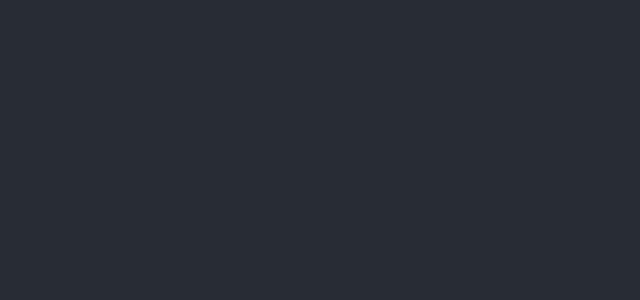
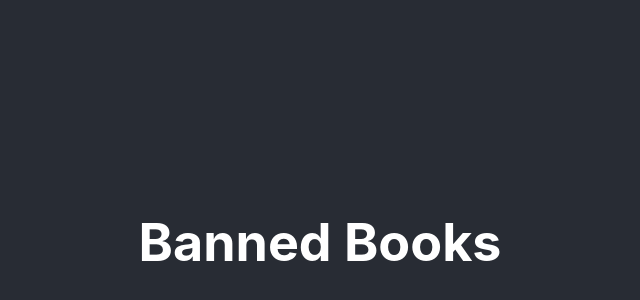
Before and after one commit to camling-mppl/banned-books, a React (Create React App) app: page / in a window 1280 px wide. Shown: the part 158-458 px from the top of the page, without its empty margins (320-960 px from the left). Built offline with nearby package versions, Linux system fonts and the light colour scheme.

Commit message:
Added List import

```diff
--- a/src/App.js
+++ b/src/App.js
@@ -1,11 +1,12 @@
 import './App.css';
-
+import List from './List';
 function App() {
   return (
     <div className="App">
       <header className="App-header">
-
+      <h1>Banned Books</h1>
       </header>
+      <List/>
     </div>
   );
 }
```
